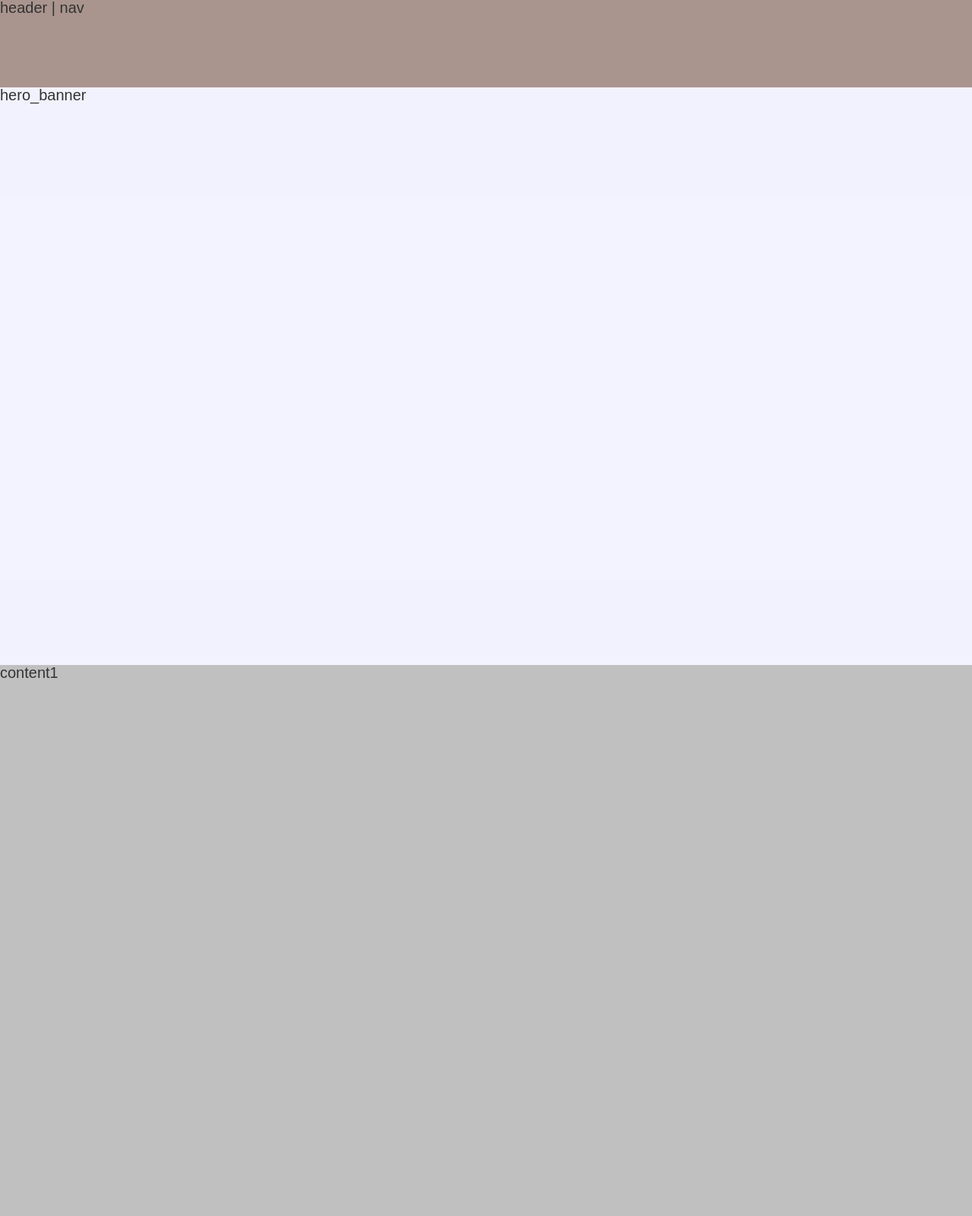
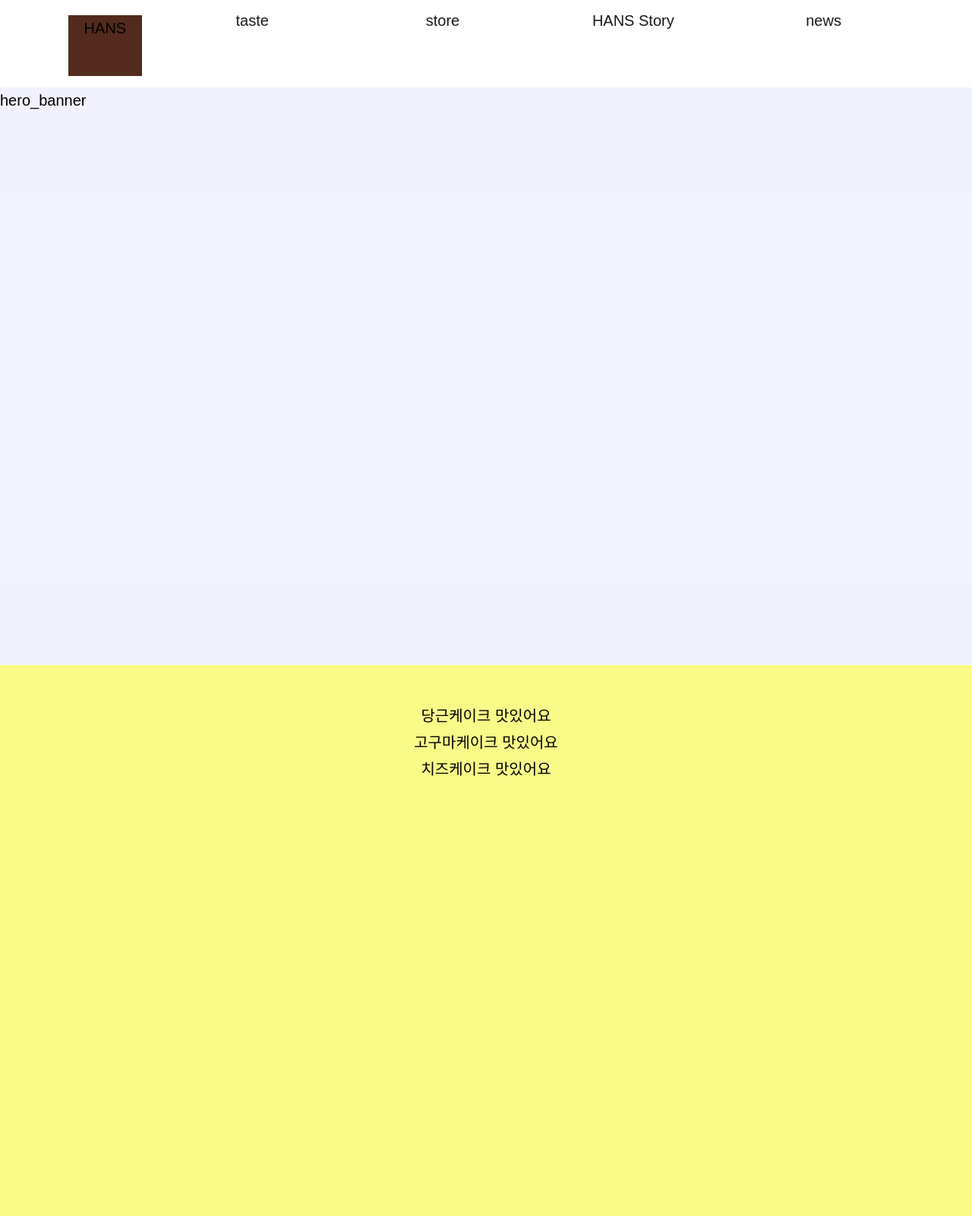
Before and after one commit to eunvie/git0, a plain HTML site: page index.html in a window 1280 px wide. Shown: the top 1600 px of the page at 76% size. Drawn offline with Linux system fonts and the light colour scheme.

Commit message:
프레임

```diff
--- a/css/index.css
+++ b/css/index.css
@@ -2,20 +2,45 @@
 
 .container {width: 100%; max-width: 1440px; margin: auto; background-color: rgba(255,255,255,.5); height: inherit;}
 
-header { height: 115px; background: #522B1C; }
+/* ----header---- */
+.header { width: 100%; max-width: 1140px; height: 115px; background: #ffffff; display: flex; text-align: center; margin: auto; }
 
-.header_top { height: 115px; background: #522B1C; }
 
+/* ----logo---- */
+.header .logo { width: 110px; height: 80px; margin: 20px; background: #522B1C; }
+
+/* ----menu---- */
+ul { list-style: none; }
+nav { width: 100%; height: 115px; background-color: #ffffff; }
+.inner { width: 100%; max-width: 1440px; margin: auto; }
+.gnb { display: flex; justify-content: space-between; position: relative; text-align: center; }
+.gnb li { flex: auto; height: 100%; width: 200px; }
+.gnb li a { display: block; padding: 1rem; background: #ffffff; font-size: 1em; }
+.gnb li .depth2 { display: none; height: 100%; }
+.gnb li .depth2 a { background: #ffffff; }
+.gnb li .depth2 li { position: relative; }
+.gnb li:hover .depth2 { display: block; }
+.gnb li:hover a { background: #E84A36; color: #ffffff; }
+.gnb li:hover .depth2 li:hover a { background: #522B1C; color: #ffffff; }
+.gnb>li>a { color: #1a1a1a; }
+
+
+/* ----banner---- */
 .hero_banner { height: 760px; background: #e6e6ff; }
 
+
+/* ----main---- */
 main { height: 1692px; background: #e2e2e2; }
+section:nth-child(1) { height: 904px; background-color: #808080; }
+section:nth-child(2) { height: 904px; background-color: #808080; }
+.slide { width: 100%; max-width: 1440px; margin: auto; background-color: #808080; height: inherit; }
+.slide_wrap { width: 100%; max-height: 904px; height: 90%; background: #fafa88; margin-bottom: 20px; padding: 50px; text-align: center;}
+.boxes { max-width: 1440px; width: 100%; max-height: 904px; height: 90%; display: flex; flex-wrap: wrap; justify-content: space-between; margin: auto; }
+.box { flex-basis: calc(50% - 30px); background: #e6e6ff; margin-bottom: 30px; padding: 20px; }
 
-section:nth-child(1) { height: 904px; background-color: #808080; }
 
-section:nth-child(2) { height: 904px; background-color: #808080; }
 
-footer { height: 124px; background: #808080; }
-
+/* ----footer---- */
+footer { width: 100%; height: 124px; background: #808080; }
 .footer_nav { height: 62px; background: #e2e2e2; }
-
 .footer_info { height: 62px; background: #ffffff; }
--- a/css/reset.css
+++ b/css/reset.css
@@ -1,110 +1,22 @@
 @charset "utf-8";/* http://meyerweb.com/eric/tools/css/reset/
  v2.0 | 20110126
- License: none (public domain)
-*/
+ License: none (public domain) */
+@import url("https://cdn.jsdelivr.net/gh/sunn-us/SUITE/fonts/static/woff2/SUITE.css" rel="stylesheet");
+@import url("https://cdn.jsdelivr.net/gh/sunn-us/SUITE/fonts/variable/woff2/SUITE-Variable.css" rel="stylesheet");
 
-html,
-body,
-div,
-span,
-applet,
-object,
-iframe,
-h1,
-h2,
-h3,
-h4,
-h5,
-h6,
-p,
-blockquote,
-pre,
-a,
-abbr,
-acronym,
-address,
-big,
-cite,
-code,
-del,
-dfn,
-em,
-img,
-ins,
-kbd,
-q,
-s,
-samp,
-small,
-strike,
-strong,
-sub,
-sup,
-tt,
-var,
-b,
-u,
-i,
-center,
-dl,
-dt,
-dd,
-ol,
-ul,
-li,
-fieldset,
-form,
-label,
-legend,
-table,
-caption,
-tbody,
-tfoot,
-thead,
-tr,
-th,
-td,
-article,
-aside,
-canvas,
-details,
-embed,
-figure,
-figcaption,
-footer,
-header,
-hgroup,
-menu,
-nav,
-output,
-ruby,
-section,
-summary,
-time,
-mark,
-audio,
-video { margin: 0; padding: 0; border: 0; font-size: 100%; font: inherit; vertical-align: baseline; }
+html,body,div,span,applet,object,iframe,h1,h2,h3,h4,h5,h6,p,blockquote,pre,a,abbr,acronym,address,big,cite,code,del,dfn,em,img,ins,kbd,q,s,samp,small,strike,strong,sub,sup,tt,var,b,u,i,center,dl,dt,dd,ol,ul,li,fieldset,form,label,legend,table,caption,tbody,tfoot,thead,tr,th,td,article,aside,canvas,details,embed,figure,figcaption,footer,header,hgroup,menu,nav,output,ruby,section,summary,time,mark,audio,video { margin: 0; padding: 0; border: 0; font-size: 100%; font: inherit; vertical-align: baseline; }
 
 /* HTML5 display-role reset for older browsers */
-article,
-aside,
-details,
-figcaption,
-figure,
-footer,
-header,
-hgroup,
-menu,
-nav,
-section { display: block; }
+article,aside,details,figcaption,figure,footer,header,hgroup,menu,nav,section { display: block; }
 
-body { line-height: 1; }
+body { font-family: 'SUITE-Regular';
+        src: url('https://cdn.jsdelivr.net/gh/projectnoonnu/noonfonts_2304-2@1.0/SUITE-Regular.woff2') format('woff2');
+        font-weight: 400;
+        font-style: normal; }
 
-ol,
-ul { list-style: none; }
+ol,ul { list-style: none; }
 
-blockquote,
-q { quotes: none; }
+blockquote,q { quotes: none; }
 
 blockquote:before,
 blockquote:after,
@@ -116,13 +28,12 @@ table { border-collapse: collapse; border-spacing: 0; }
 /* custom */
 * { box-sizing: border-box; }
 
-:root { --primary: #57590e; --secondary: #bfa77a; --text1: #333333; --text2: #666666; --background: #ffffff; }
+:root { --primary: #522B1C; --secondary: #E84A36; --secondary2: #FF552E;  --title: #1a1a1a; --strong: #262626; --normal: #4a4a4a; --comment: #f0f0f0; --background: #ffffff; --background2: #F6F6F6; }
 
-html { overflow-y: scroll; /* overflow-x: hidden; 은 안써도 되는 부분입니다. (시험이라서 썼어요) */
- overflow-x: hidden; font-size: 62.5%; line-height: 1.75; font-weight: 400; }
+html { overflow-y: scroll; font-size: 62.5%; line-height: 1.75; font-weight: 400; }
 
 /* font-size: (10/16)*100%=62.5% */
 
 a { text-decoration: none; }
 
-body { font-family: 'pretendard', sans-serif; color: var(--text1); font-size: 2rem; }
+body { font-family: 'SUITE', sans-serif; color: var(--text1); font-size: 2rem; }
--- a/index.html
+++ b/index.html
@@ -10,10 +10,35 @@
 <body>
     <div class="wrap">
         <header>
-            <div class="header_top">
-                <div class="container">
-                <h2>header | nav</h2>
+            <div class="header">
+                <div class="logo">
+                    <h1>HANS</h1>
                 </div>
+                <nav>
+                    <ul class="gnb inner">
+                        <li><a href="#">taste</a>
+                            <ul class="depth2">
+                                <li><a href="#">cake</a></li>
+                                <li><a href="#">sweet&drink</a></li>
+                                <li><a href="#">special orders</a></li>
+                            </ul>
+                        </li>
+                        <li><a href="#">store</a>
+                            <ul class="depth2">
+                                <li><a href="#">space</a></li>
+                                <li><a href="#">store</a></li>
+                                <li><a href="#">be a family</a></li>
+                            </ul>
+                        </li>
+                        <li><a href="#">HANS Story</a>
+                            <ul class="depth2">
+                                <li><a href="#">story</a></li>
+                                <li><a href="#">contact us</a></li>
+                            </ul>
+                        </li>
+                        <li><a href="#">news</a></li>
+                    </ul>
+                </nav>
             </div>
         </header>
         <div class="hero_banner">
@@ -23,13 +48,35 @@
         </div>
         <main>
             <section>
-                <div class="container">
-                <h2>content1</h2>
+                <div class="slide">
+                    <ul class="slide_wrap">
+                        <li class="slide_1">
+                            <div class="textbox">
+                                <span class="cake">당근케이크</span>
+                                <span class="taste">맛있어요</span>
+                            </div>
+                        </li>
+                        <li class="slide_2">
+                            <div class="textbox">
+                                <span class="cake">고구마케이크</span>
+                                <span class="taste">맛있어요</span>
+                            </div>
+                        </li>
+                        <li class="slide_3">
+                            <div class="textbox">
+                                <span class="cake">치즈케이크</span>
+                                <span class="taste">맛있어요</span>
+                            </div>
+                        </li>
+                    </ul>
                 </div>
             </section>
             <section>
-                <div class="container">
-                <h2>content2</h2>
+                <div class="boxes">
+                    <div class="box">box1</div>
+                    <div class="box">box2</div>
+                    <div class="box">box3</div>
+                    <div class="box">box4</div>
                 </div>
             </section>
         </main>
```
Also changed, not shown: font/SUITE-Bold.ttf (added), font/SUITE-ExtraBold.ttf (added), font/SUITE-Heavy.ttf (added), font/SUITE-Light.ttf (added), font/SUITE-Medium.ttf (added), font/SUITE-Regular.ttf (added), font/SUITE-SemiBold.ttf (added), 1 other file.
